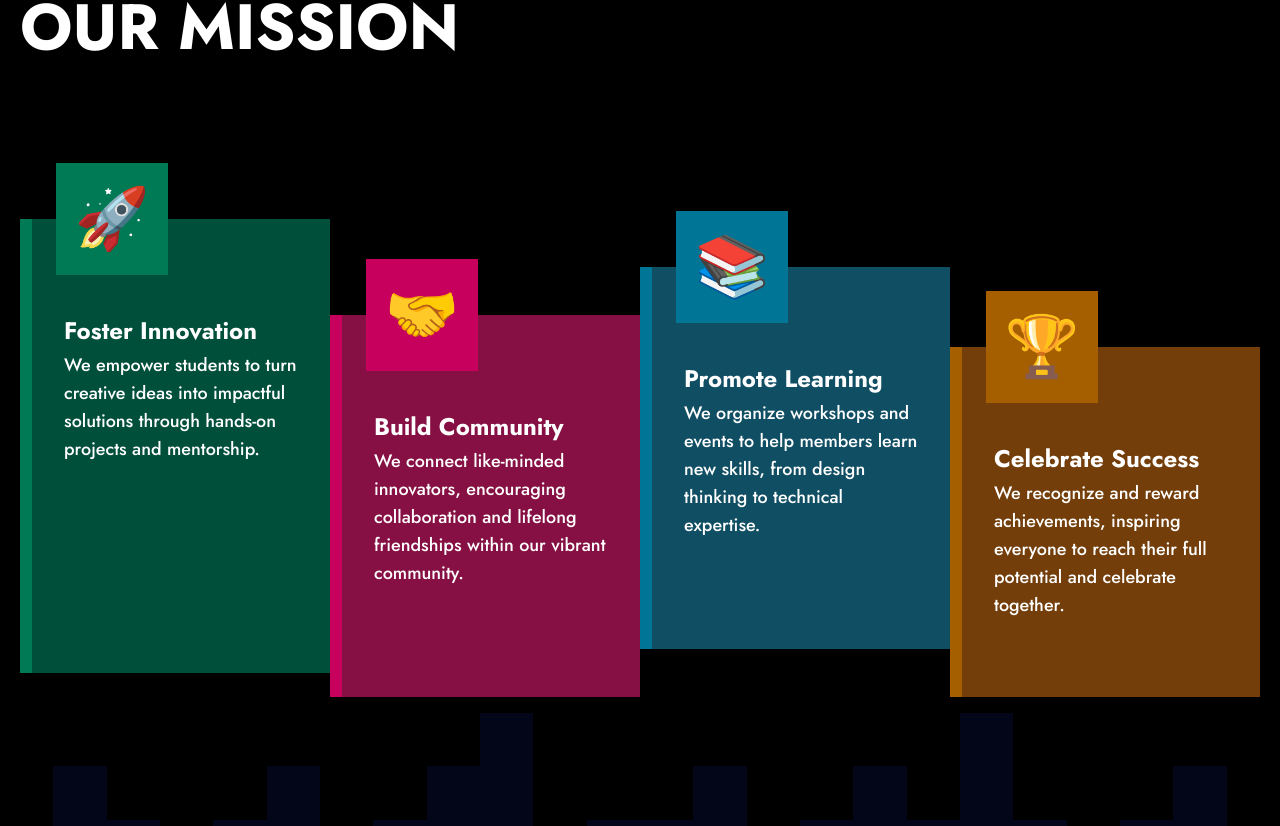
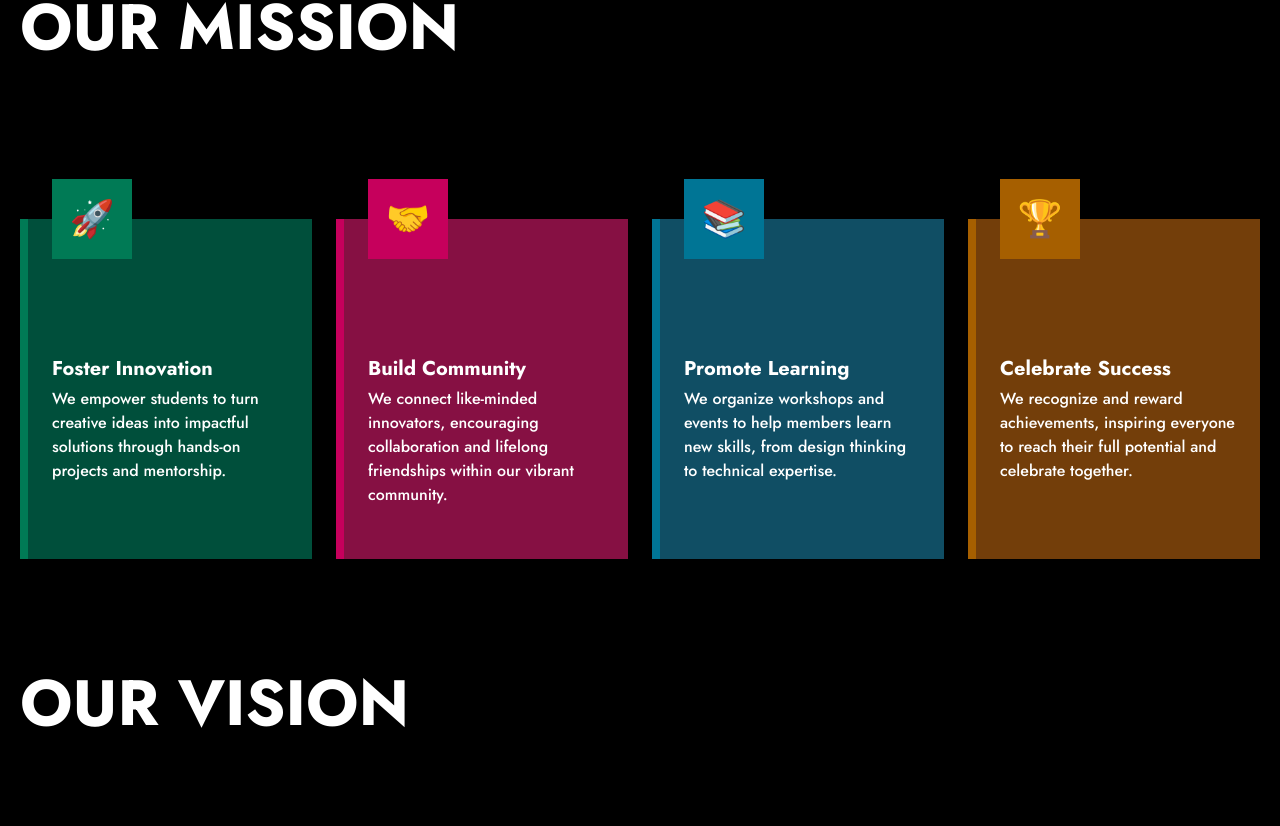
Before and after one commit to InnovationLabAtIIC/InnovationlabFrontend, a Next.js app: page /about in a window 1280 px wide. Shown: the part 2214-3040 px from the top of the page. Built offline with nearby package versions, Linux system fonts and the light colour scheme; what @heroui/react would draw is missing.

Commit message:
about complete

```diff
--- a/components/section/FAQS.tsx
+++ b/components/section/FAQS.tsx
@@ -35,7 +35,7 @@ export default function FAQs() {
   };
 
   return (
-    <div className="w-screen h-auto flex justify-center pb-16 my-0">
+    <div className="w-screen h-auto flex justify-center pb-24 my-0">
       <div className="max-w-[1240px] w-full h-auto mt-0 flex flex-col px-4 md:px-0 my-0">
         <h2 className="font-bold text-left text-black my-6 md:my-12 text-[8vw] md:text-[5vw]">
           FAQS
--- a/components/section/NavBar.tsx
+++ b/components/section/NavBar.tsx
@@ -50,7 +50,7 @@ export default function NavBar() {
                     </button>
                     {
                         navigation_links.map((item) => (
-                            <a key={item.id} className=" text-xl md:text-3xl">{item.name}</a>
+                            <Link href={item.link} key={item.id} onClick={() => setOpen(!open)} className=" text-xl md:text-3xl">{item.name}</Link>
                         ))
                     }
                     <Button bg="">Start Here</Button>
--- a/components/ui/MarqueeText.tsx
+++ b/components/ui/MarqueeText.tsx
@@ -15,11 +15,9 @@ const MarqueeText: React.FC<MarqueeTextProps> = ({
 }) => {
 
     return (
-        <div>
-            <Marquee className="overflow-hidden" loop={0}>
-                <p className={className}>{text}</p>
-            </Marquee>
-        </div>
+        <Marquee className="overflow-hidden" loop={0}>
+            <p className={className}>{text}</p>
+        </Marquee>
     );
 };
 
--- a/src/app/about/page.tsx
+++ b/src/app/about/page.tsx
@@ -1,6 +1,7 @@
 import Image from "next/image";
 import { AnimatedText } from "../../../components/ui/AnimatedText";
 import GridSectionDivider from "../../../components/ui/GridSectionDivider";
+import FAQs from "../../../components/section/FAQS";
 
 const aboutSections = [
     {
@@ -27,7 +28,6 @@ const aboutSections = [
             "https://img.freepik.com/photos-gratuite/paysage-naturel-ciel-etoile-clair_23-2151683206.jpg?semt=ais_hybrid&w=740&q=80",
         bg: "blue",
     },
-    // Add more sections as needed
 ];
 
 export default function AboutPage() {
@@ -35,10 +35,10 @@ export default function AboutPage() {
         <div className="min-h-auto flex flex-col items-center bg-white pb-0">
             <div className="max-w-[1240px] mt-8 w-full h-auto flex flex-col md:flex-col md:items-start md:px-0 p-4 gap-12 relative z-10">
                 <div className="flex flex-col gap-2">
-                    <AnimatedText className=" text-4xl sm:text-5xl md:text-[8.2vw] font-bold" text="ABOUT" />
+                    <AnimatedText className="md:block text-5xl md:text-[8.2vw] font-bold" text="ABOUT" />
                 </div>
             </div>
-            <div className=" mt-6 md:mt-12 w-full bg-black flex items-center justify-center flex-col h-auto">
+            <div className=" mt-6 md:mt-12 w-full bg-black pb-12 flex items-center justify-center flex-col h-auto">
                 <GridSectionDivider colorMap={{ b: 'bg-white', g: 'bg-black' }} />
                 <div className=" mt-2 md:mt-8 w-full max-w-[1240px] h-auto flex flex-col md:flex-col md:items-start md:px-0 p-4 gap-12 relative z-10">
                     <h2 className=" font-bold text-[8vw] md:text-[5vw]  text-white text-left my-6 md:my-12">THE BEGINNING</h2>
@@ -56,8 +56,11 @@ export default function AboutPage() {
                     </div>
                     <h2 className=" font-bold text-[8vw] md:text-[5vw]  text-white text-left my-6 md:my-12">OUR MISSION</h2>
                     <AboutMissionGrid />
+                    <h2 className=" font-bold text-[8vw] md:text-[5vw]  text-white text-left my-6 md:my-12">OUR VISION</h2>
+                    <AboutVisionGrid />
                 </div>
             </div>
+            <FAQs />
             <GridSectionDivider colorMap={{ b: 'bg-black', g: 'bg-slate-950' }} />
         </div>
     );
@@ -136,18 +139,14 @@ const MISSIONS = [
 ];
 
 function AboutMissionGrid() {
-    const verticalOffsets = ["mt-0", "mt-12 md:mt-24", "mt-6 md:mt-12", "mt-16 md:mt-32"];
-    const verticalBottomOffsets = ["mb-6", "mb-0 md:mb-0", "mb-0 md:mb-12", "mb-0 md:mb-0"];
     return (
         <div className="w-full flex flex-col items-center overflow-visible">
-            <div className="block md:hidden mt-12 overflow-visible w-full">
-                <div className="flex pl-0 pr-2 overflow-visible overflow-x-auto">
-                    {MISSIONS.map((m, idx) => (
+            <div className="grid grid-cols-1 sm:grid-cols-2 lg:grid-cols-4 gap-6 mt-12 w-full">
+                {MISSIONS.map((m) => (
                     <div
                         key={m.title}
-                            className={`flex-[0_0_95%] max-w-[85vw] mr-4 ${idx === MISSIONS.length - 1 ? 'mr-0' : ''}`}
+                        className={`relative flex flex-col items-stretch ${m.bgColor} p-0 pt-16 min-h-[340px] border-l-8 ${m.borderColor} group`}
                     >
-                            <div className={`relative flex flex-col items-stretch ${m.bgColor} p-0 pt-16 min-h-[340px] border-l-8 ${m.borderColor} group`}>
                         <div className={`absolute -top-10 left-6 w-20 h-20 ${m.iconBg} flex items-center justify-center text-4xl`}>
                             <span>{m.icon}</span>
                         </div>
@@ -156,22 +155,82 @@ function AboutMissionGrid() {
                             <p className="text-md font-medium text-white mb-4">{m.description}</p>
                         </div>
                     </div>
+                ))}
+            </div>
+        </div>
+    );
+}
+
+
+
+const VISIONS = [
+    {
+        title: "Inspire Curiosity",
+        description: "We envision a culture where curiosity drives exploration and sparks new discoveries every day.",
+        icon: "💡",
+        borderColor: "border-indigo-700",
+        bgColor: "bg-indigo-900",
+        iconBg: "bg-indigo-700",
+    },
+    {
+        title: "Embrace Diversity",
+        description: "We believe diverse perspectives fuel creativity and lead to more innovative solutions.",
+        icon: "🌍",
+        borderColor: "border-green-700",
+        bgColor: "bg-green-900",
+        iconBg: "bg-green-700",
+    },
+    {
+        title: "Lead with Integrity",
+        description: "We strive to set an example by acting with honesty, transparency, and respect in all we do.",
+        icon: "🛡️",
+        borderColor: "border-orange-700",
+        bgColor: "bg-orange-900",
+        iconBg: "bg-orange-700",
+    },
+    {
+        title: "Shape the Future",
+        description: "We aim to empower the next generation to create positive change and shape a better tomorrow.",
+        icon: "🔮",
+        borderColor: "border-fuchsia-700",
+        bgColor: "bg-fuchsia-900",
+        iconBg: "bg-fuchsia-700",
+    },
+];
+
+function AboutVisionGrid() {
+    return (
+        <div className="w-full flex flex-col items-center overflow-visible">
+            <div className="block md:hidden mt-12 overflow-visible w-full">
+                <div className="flex flex-col gap-8 px-2">
+                    {VISIONS.map((v, idx) => (
+                        <div
+                            key={v.title}
+                            className={`relative flex flex-col items-stretch ${v.bgColor} pt-16 min-h-[320px] border-t-8 ${v.borderColor} group`}
+                        >
+                            <div className={`absolute -top-10 left-6 w-20 h-20 ${v.iconBg} flex items-center justify-center text-4xl`}>
+                                <span>{v.icon}</span>
+                            </div>
+                            <div className="mt-12 flex flex-col items-start text-left px-6 py-6">
+                                <h3 className="text-xl font-bold text-white mb-1">{v.title}</h3>
+                                <p className="text-md font-medium text-white mb-4">{v.description}</p>
+                            </div>
                         </div>
                     ))}
                 </div>
             </div>
-            <div className="hidden overflow-visible md:grid grid-cols-2 lg:grid-cols-4 gap-0 md:gap-4 lg:gap-0 mt-12 w-full">
-                {MISSIONS.map((m, idx) => (
+            <div className="hidden md:flex flex-row gap-6 mt-12 w-full">
+                {VISIONS.map((v, idx) => (
                     <div
-                        key={m.title}
-                        className={`relative flex flex-col items-stretch ${m.bgColor} p-0 pt-16 min-h-[350px] border-l-8 lg:border-l-12 ${m.borderColor} ${verticalOffsets[idx % verticalOffsets.length]} ${verticalBottomOffsets[idx % verticalBottomOffsets.length]} group`}
+                        key={v.title}
+                        className={`relative flex flex-col items-stretch ${v.bgColor} pt-16 min-h-[350px] border-t-8 ${v.borderColor} group flex-1`}
                     >
-                        <div className={`absolute -top-10 md:-top-14 left-6 w-20 h-20 md:w-28 md:h-28 ${m.iconBg} flex items-center justify-center text-5xl md:text-6xl`}>
-                            <span>{m.icon}</span>
+                        <div className={`absolute -top-10 left-6 w-20 h-20 ${v.iconBg} flex items-center justify-center text-5xl`}>
+                            <span>{v.icon}</span>
                         </div>
-                        <div className="mt-12 md:mt-0 flex flex-col items-start text-left px-6 md:px-8 py-6 md:py-8">
-                            <h3 className="text-lg md:text-2xl font-bold text-white mb-1">{m.title}</h3>
-                            <p className="text-md md:text-lg text-white font-medium mb-4">{m.description}</p>
+                        <div className="mt-12 flex flex-col items-start text-left px-6 py-6">
+                            <h3 className="text-lg md:text-2xl font-bold text-white mb-1">{v.title}</h3>
+                            <p className="text-md md:text-lg text-white font-medium mb-4">{v.description}</p>
                         </div>
                     </div>
                 ))}
```
Also changed, not shown: src/app/contact/page.tsx (+1 -40 lines). Lines whose indentation alone changed are shown as unchanged.
